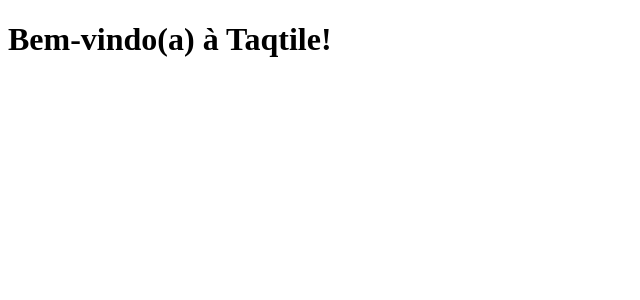
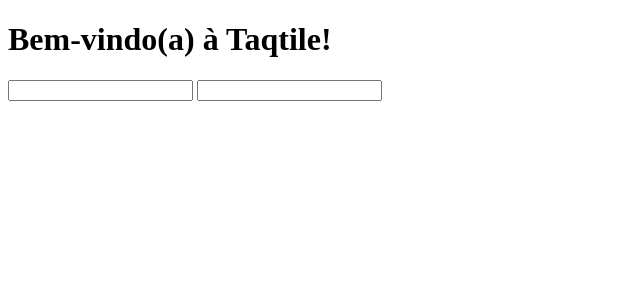
Before and after one commit to Antonio-Jr28/Onboarding-instituto-taqtile, a React (Create React App) app: page / in a window 1280 px wide. Shown: the top 300 px of the page, without its empty margins (0-640 px from the left). Built offline with nearby package versions, Linux system fonts and the light colour scheme.

Commit message:
create input email and password

```diff
--- a/src/App.tsx
+++ b/src/App.tsx
@@ -1,9 +1,13 @@
 import React from 'react';
 
 import { Title } from "./components/title";
+import { Input } from './components/input/input'
 
 export function App() {
   return (
+    <>
     <Title />
+    <Input />
+    </>
   )
 }
--- /dev/null
+++ b/src/components/input/input.tsx
@@ -0,0 +1,5 @@
+import React from 'react'
+
+import { InputEmail, InputPassword } from './style-input';
+
+export const Input = ():JSX.Element => <><InputEmail></InputEmail> <InputPassword></InputPassword></>;
--- /dev/null
+++ b/src/components/input/style-input.ts
@@ -0,0 +1,5 @@
+import styled from "styled-components";
+
+export const InputEmail = styled.input``
+
+export const InputPassword = styled.input``
```
